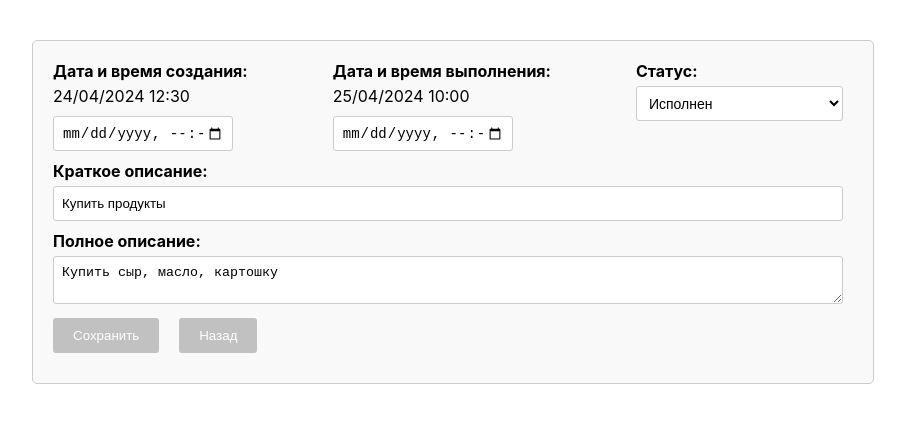
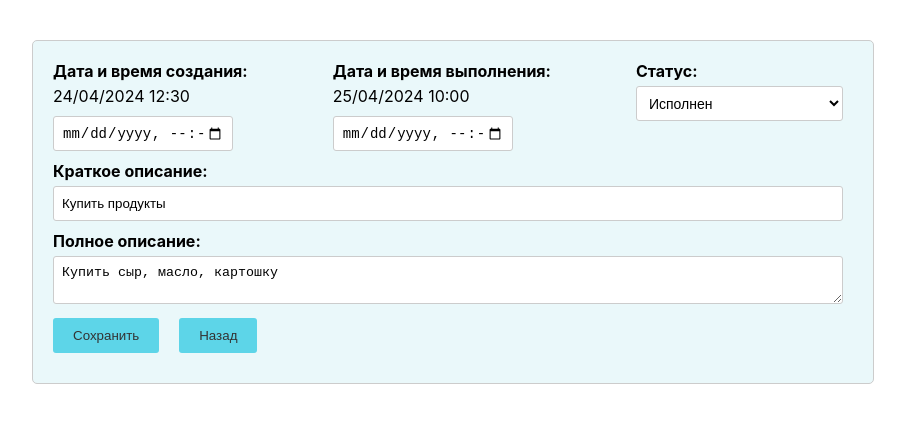
Before and after one commit to TumenSan/test-task-reminder, an Angular app: page /reminder/1 in a window 1280 px wide. Shown: the top 422 px of the page, without its empty margins (187-1092 px from the left). Built offline with nearby package versions, Linux system fonts and the light colour scheme.

Commit message:
style: update color scheme in reminder components

```diff
--- a/src/app/components/reminder-form/reminder-form.component.css
+++ b/src/app/components/reminder-form/reminder-form.component.css
@@ -4,7 +4,7 @@ form {
   padding: 20px;
   border: 1px solid #ccc;
   border-radius: 5px;
-  background-color: #f9f9f9;
+  background-color: #eaf8fa;
 }
 
 .table-wrapper {
@@ -98,8 +98,8 @@ textarea {
 
 button {
   padding: 10px 20px;
-  background-color: #c1c1c1;
-  color: white;
+  background-color: #5dd5e8;
+  color: #333;
   border: none;
   border-radius: 3px;
   cursor: pointer;
@@ -111,5 +111,5 @@ button {
 }
 
 button:hover {
-  background-color: #ababab;
+  background-color: #18b5cd;
 }
--- a/src/app/components/reminder-list/reminder-list.component.css
+++ b/src/app/components/reminder-list/reminder-list.component.css
@@ -18,11 +18,11 @@ th {
 }
 
 tr:nth-child(even) {
-  background-color: #f2f2f2;
+  background-color: #e0f7fa;
 }
 
 tr:hover {
-  background-color: #ddd;
+  background-color: #c4eef4;
 }
 
 .mat-column-shortDescription {
```
